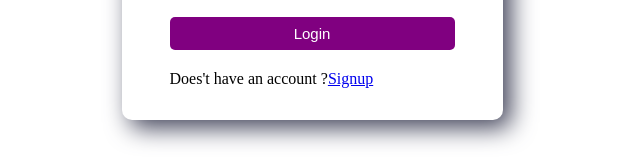
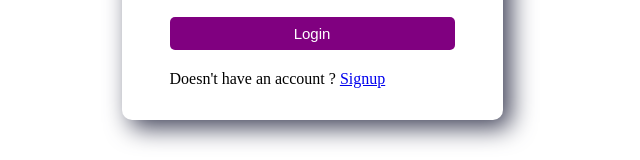
Before and after one commit to yuvrajshrirame/finfusion, a React (Create React App) app in the folder frontend/: page /login in a window 1280 px wide. Shown: the part 458-618 px from the top of the page, without its empty margins (328-968 px from the left). Built offline with nearby package versions, Linux system fonts and the light colour scheme.

Commit message:
Fix typo: Login.js

```diff
--- a/frontend/src/pages/Login.js
+++ b/frontend/src/pages/Login.js
@@ -63,6 +63,7 @@ function Login() {
                 <div>
                     <label htmlFor='email'>Email</label>
                     <input
+                        class="curvy-border"
                         onChange={handleChange}
                         type='email'
                         name='email'
@@ -73,6 +74,7 @@ function Login() {
                 <div>
                     <label htmlFor='password'>Password</label>
                     <input
+                        class="curvy-border"
                         onChange={handleChange}
                         type='password'
                         name='password'
@@ -81,7 +83,8 @@ function Login() {
                     />
                 </div>
                 <button type='submit'>Login</button>
-                <span>Does't have an account ?
+                <span>Doesn't have an account ?
+                    <span> </span>
                     <Link to="/signup">Signup</Link>
                 </span>
             </form>
```
